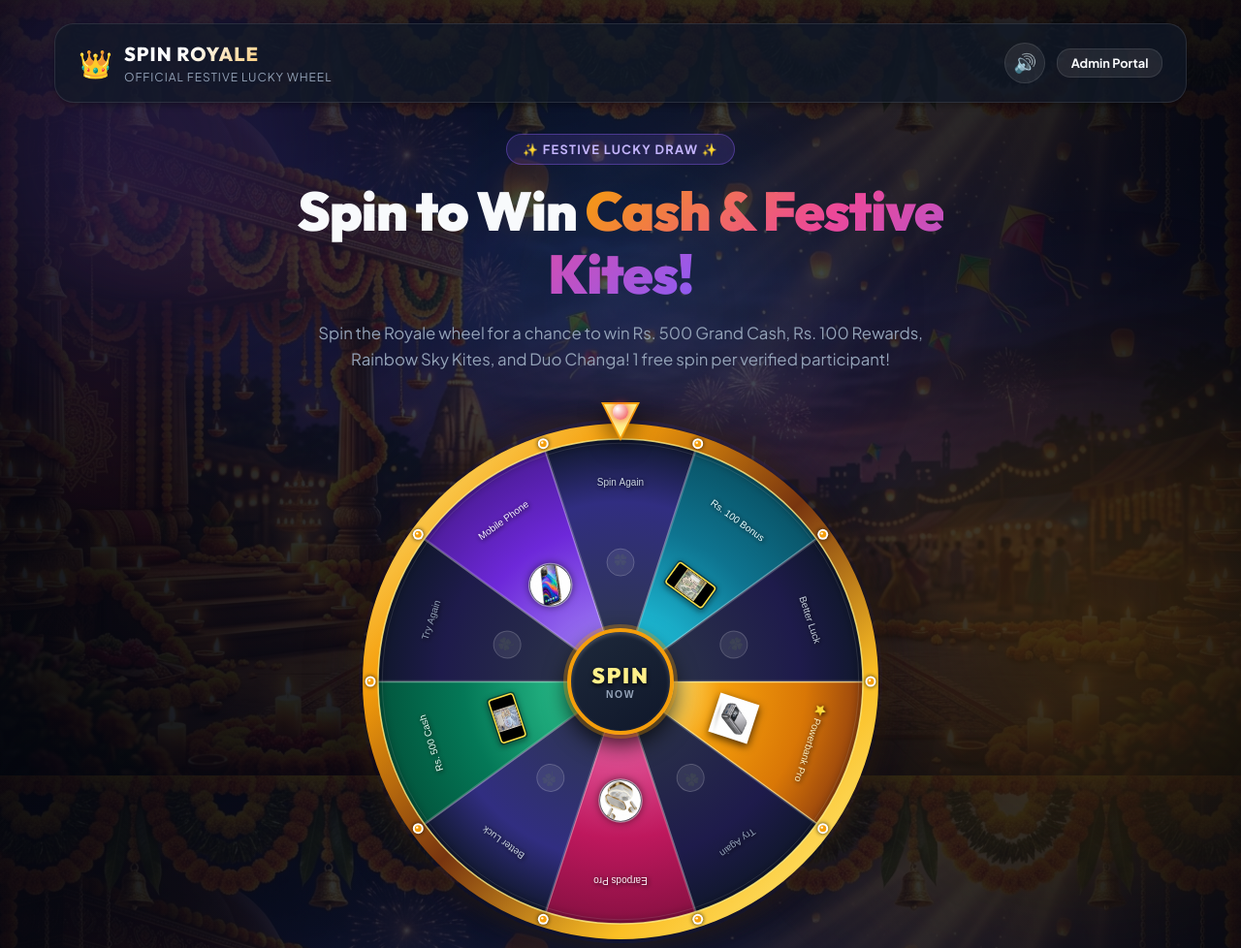
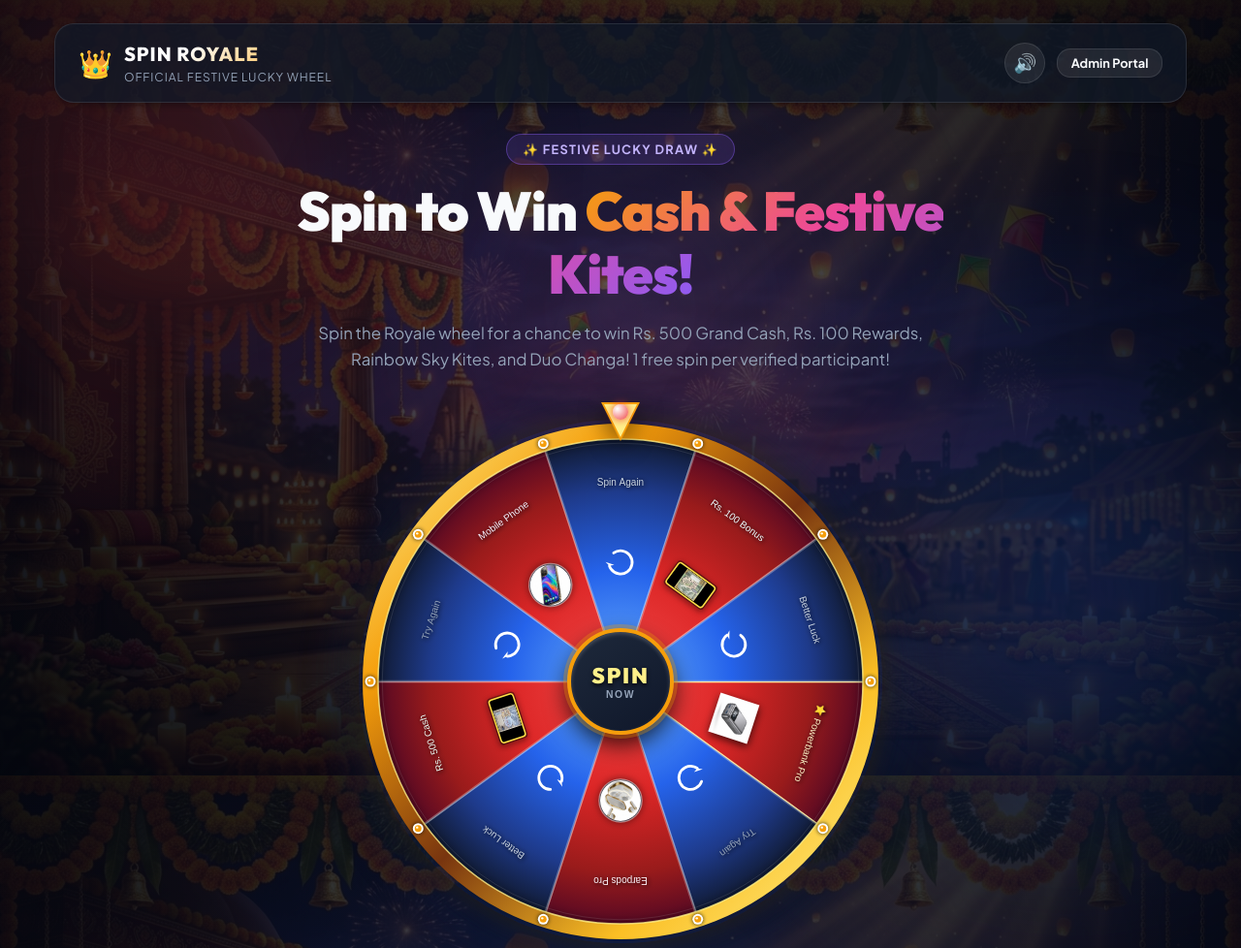
Before and after one commit to shaswatagrawal/Success, a website built with Vite: page client/index.html in a window 1280 px wide. Shown: the top 978 px of the page at 97% size. Built offline with nearby package versions, Linux system fonts and the light colour scheme; files whose address does not match are found by name.

Commit message:
Update wheel sectors and background theme to Red and Blue with white text and reload icons

```diff
--- a/client/src/style.css
+++ b/client/src/style.css
@@ -83,30 +83,31 @@ body {
 }
 
 .bg-glow-1 {
-  width: 500px;
-  height: 500px;
-  background: radial-gradient(circle, #8B5CF6 0%, transparent 70%);
+  width: 550px;
+  height: 550px;
+  background: radial-gradient(circle, #EF4444 0%, transparent 70%);
   top: -100px;
   left: -100px;
+  opacity: 0.35;
 }
 
 .bg-glow-2 {
-  width: 600px;
-  height: 600px;
-  background: radial-gradient(circle, #F59E0B 0%, transparent 70%);
+  width: 650px;
+  height: 650px;
+  background: radial-gradient(circle, #2563EB 0%, transparent 70%);
   bottom: -150px;
   right: -150px;
-  opacity: 0.3;
+  opacity: 0.35;
 }
 
 .bg-glow-3 {
-  width: 400px;
-  height: 400px;
-  background: radial-gradient(circle, #06B6D4 0%, transparent 70%);
+  width: 500px;
+  height: 500px;
+  background: radial-gradient(circle, #DC2626 0%, transparent 70%);
   top: 40%;
   left: 50%;
   transform: translate(-50%, -50%);
-  opacity: 0.15;
+  opacity: 0.2;
 }
 
 /* App Container */
@@ -289,10 +290,10 @@ body {
 
 .wheel-outer-glow {
   position: absolute;
-  inset: -15px;
+  inset: -20px;
   border-radius: 50%;
-  background: radial-gradient(circle, rgba(245, 158, 11, 0.25) 0%, rgba(139, 92, 246, 0.15) 50%, transparent 75%);
-  filter: blur(20px);
+  background: radial-gradient(circle, rgba(239, 68, 68, 0.35) 0%, rgba(37, 99, 235, 0.3) 55%, transparent 75%);
+  filter: blur(24px);
   z-index: 1;
   pointer-events: none;
 }
--- a/client/src/wheel.ts
+++ b/client/src/wheel.ts
@@ -107,35 +107,31 @@ export class Wheel {
       this.ctx.arc(0, 0, radius, startAngle, endAngle);
       this.ctx.closePath();
 
-      // Radial Gradient per Slice
-      if (slot.isGrandPrize) {
-        const grad = this.ctx.createRadialGradient(0, 0, radius * 0.15, 0, 0, radius);
-        grad.addColorStop(0, '#FEF08A');
-        grad.addColorStop(0.3, '#F59E0B');
-        grad.addColorStop(0.7, '#D97706');
-        grad.addColorStop(1, '#92400E');
-        this.ctx.fillStyle = grad;
-      } else if (slot.isWin) {
-        const grad = this.ctx.createRadialGradient(0, 0, 20, 0, 0, radius);
-        grad.addColorStop(0, slot.accentColor ?? '#A78BFA');
-        grad.addColorStop(0.6, slot.color);
-        grad.addColorStop(1, this.darkenHex(slot.color, 0.3));
-        this.ctx.fillStyle = grad;
+      // Radial Gradient per Slice strictly in Red and Blue theme
+      const isRed = i % 2 === 0;
+      const grad = this.ctx.createRadialGradient(0, 0, 20, 0, 0, radius);
+
+      if (isRed) {
+        // Radiant Crimson Red Slice
+        grad.addColorStop(0, '#EF4444');
+        grad.addColorStop(0.4, '#DC2626');
+        grad.addColorStop(0.75, '#991B1B');
+        grad.addColorStop(1, '#500724');
       } else {
-        const grad = this.ctx.createRadialGradient(0, 0, 20, 0, 0, radius);
-        grad.addColorStop(0, '#2D3748');
-        grad.addColorStop(0.7, slot.color || '#1A202C');
+        // Electric Royal Blue Slice
+        grad.addColorStop(0, '#60A5FA');
+        grad.addColorStop(0.4, '#2563EB');
+        grad.addColorStop(0.75, '#1E3A8A');
         grad.addColorStop(1, '#0F172A');
-        this.ctx.fillStyle = grad;
       }
-
+      this.ctx.fillStyle = grad;
       this.ctx.fill();
 
-      // Slice Outer Border / Separator Line
+      // Slice Outer Border / Golden Separator Line
       this.ctx.lineWidth = 2.5;
       this.ctx.strokeStyle = slot.isGrandPrize
-        ? 'rgba(254, 240, 138, 0.6)'
-        : 'rgba(255, 255, 255, 0.2)';
+        ? 'rgba(254, 240, 138, 0.9)'
+        : 'rgba(255, 255, 255, 0.28)';
       this.ctx.stroke();
 
       // Draw Inner Concentric Highlight Ring
@@ -243,23 +239,28 @@ export class Wheel {
           this.ctx.restore();
         }
       } else if (!slot.isWin) {
-        // Try Again Stylized Icon
+        // Try Again Stylized Vector Reload Arrow Icon matching the wheel image
         this.ctx.save();
         this.ctx.translate(iconDist, 0);
         this.ctx.rotate(Math.PI / 2);
 
+        const iconR = isMobile ? 10 : 12;
         this.ctx.beginPath();
-        this.ctx.arc(0, 0, isMobile ? 12 : 14, 0, 2 * Math.PI);
-        this.ctx.fillStyle = 'rgba(255, 255, 255, 0.08)';
-        this.ctx.fill();
-        this.ctx.strokeStyle = 'rgba(255, 255, 255, 0.2)';
-        this.ctx.lineWidth = 1;
+        this.ctx.arc(0, 0, iconR, -Math.PI * 0.7, Math.PI * 0.9);
+        this.ctx.strokeStyle = '#FFFFFF';
+        this.ctx.lineWidth = isMobile ? 2.2 : 2.8;
+        this.ctx.lineCap = 'round';
         this.ctx.stroke();
 
-        this.ctx.font = `${isMobile ? 12 : 14}px sans-serif`;
-        this.ctx.textAlign = 'center';
-        this.ctx.textBaseline = 'middle';
-        this.ctx.fillText('🍀', 0, 0);
+        // Arrow head on reload circle
+        const arrowHeadX = Math.cos(Math.PI * 0.9) * iconR;
+        const arrowHeadY = Math.sin(Math.PI * 0.9) * iconR;
+        this.ctx.beginPath();
+        this.ctx.moveTo(arrowHeadX - 4, arrowHeadY - 4);
+        this.ctx.lineTo(arrowHeadX, arrowHeadY);
+        this.ctx.lineTo(arrowHeadX + 5, arrowHeadY - 1);
+        this.ctx.fillStyle = '#FFFFFF';
+        this.ctx.fill();
         this.ctx.restore();
       }
 
```
Also changed, not shown: server/src/config.ts (+26 -26 lines).
